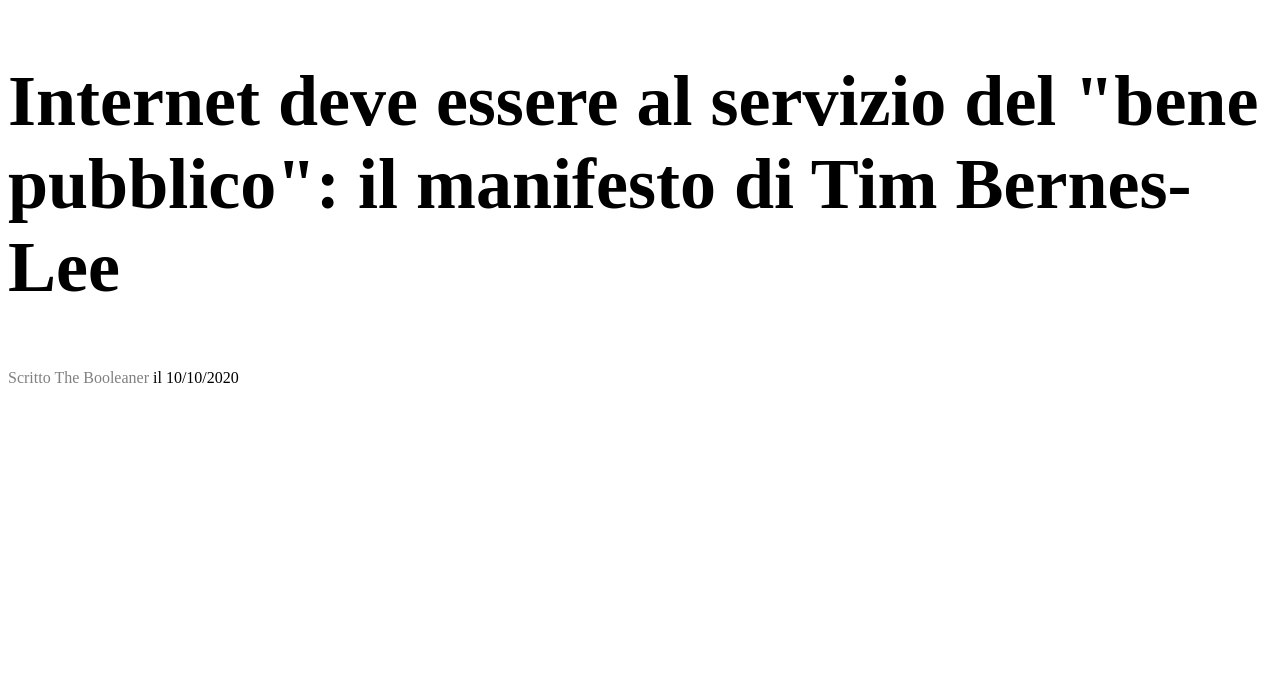
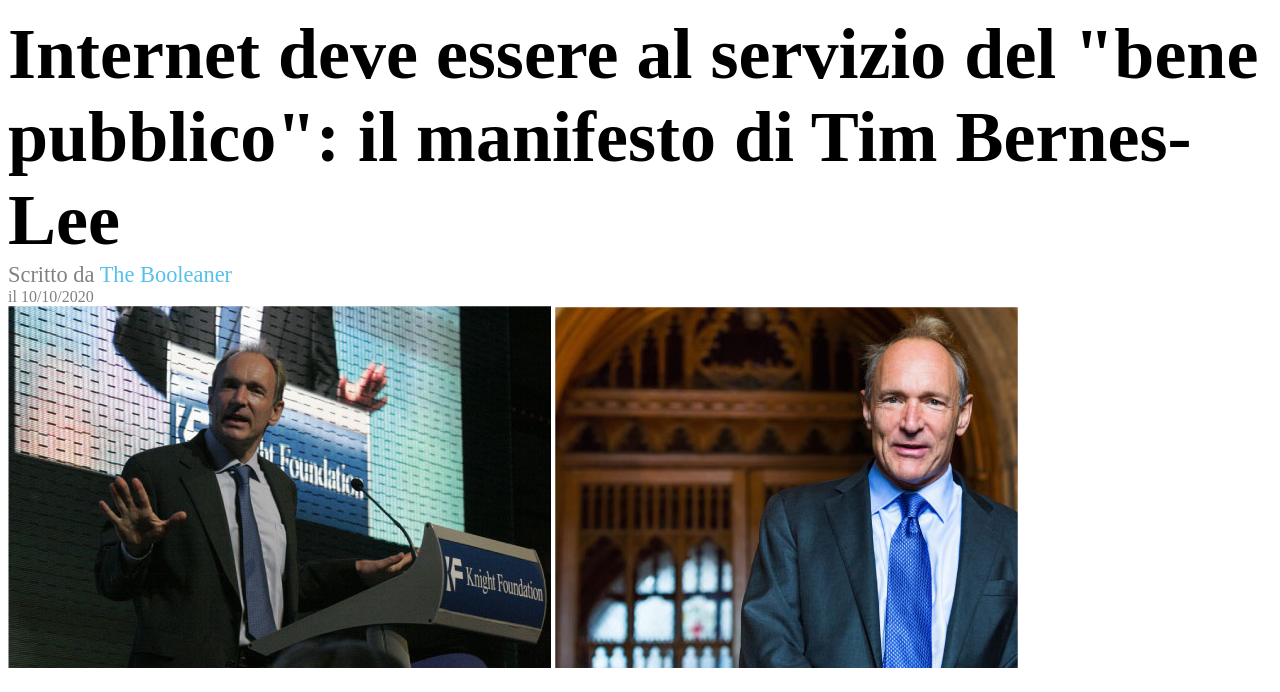
Before and after one commit to 0Daviduo0/html-css-booleaner, a plain HTML site: page index.html in a window 1280 px wide. Shown: the part 108-800 px from the top of the page. Drawn offline with Linux system fonts and the light colour scheme.

Commit message:
Aggiunta immagini e varie correzioni

```diff
--- a/css/style.css
+++ b/css/style.css
@@ -3,6 +3,7 @@
 #Top {
     background-color: rgb(77, 161, 255);
     background-image: url(../img/pattern.png);
+    margin-bottom: 1%
 }
 
 #logo {
@@ -12,8 +13,16 @@
 
 #Titolo {
     font-size: 450%;
+    font-weight: bold;
 }
 
 #Sottotitolo {
+    font-size: 140%;
+}
+#Sottotitolo, #Data {
     color: grey;
 }
+
+#Nome_autore {
+    color: rgb(86, 192, 236);
+}
--- a/index.html
+++ b/index.html
@@ -15,13 +15,16 @@
         </div>
 
     <!-- Titolo -->
-        <section>
-            <h1 id="Titolo">Internet deve essere al servizio del "bene pubblico": il manifesto di Tim Bernes-Lee</h1>
-            <span id="Sottotitolo">Scritto <span id="Nome autore">The Booleaner</span></span>
-            <span>il 10/10/2020</span>
-        </section>
+            <span id="Titolo">Internet deve essere al servizio del "bene pubblico": il manifesto di Tim Bernes-Lee</span><br>
+            <span id="Sottotitolo">Scritto da <span id="Nome_autore">The Booleaner</span></span><br>
+            <span id="Data">il 10/10/2020</span><br>
 
     <!-- Immagini articolo -->
+    <section>
+        <img src="img/tim-1.jpg" alt="">
+        <img src="img/tim-2.jpg" alt="">
+    </section>
+
 
     <!-- Corpo -->
 
```
